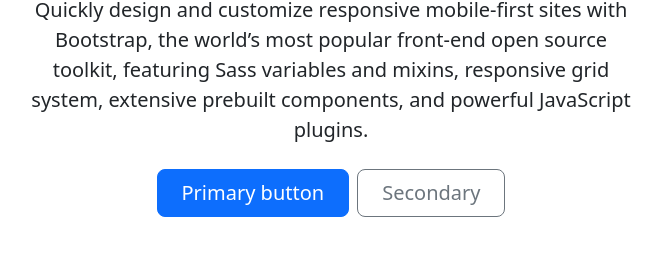
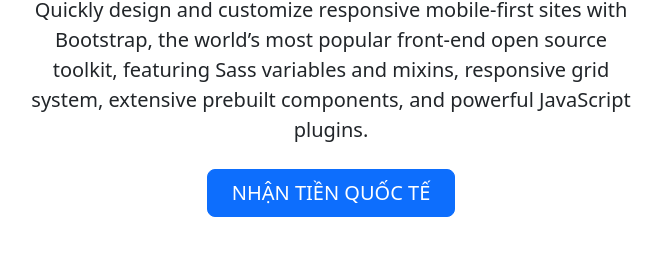
Before and after one commit to thienit99/thienit99.github.io, a plain HTML site: page index.html in a window 1280 px wide. Shown: the part 541-800 px from the top of the page, without its empty margins (309-968 px from the left). Drawn offline with nearby package versions, Linux system fonts and the light colour scheme.

Commit message:
SỬA NÚT

```diff
--- a/index.html
+++ b/index.html
@@ -17,8 +17,7 @@
           <div class="col-lg-6 mx-auto">
             <p class="lead mb-4">Quickly design and customize responsive mobile-first sites with Bootstrap, the world’s most popular front-end open source toolkit, featuring Sass variables and mixins, responsive grid system, extensive prebuilt components, and powerful JavaScript plugins.</p>
             <div class="d-grid gap-2 d-sm-flex justify-content-sm-center">
-              <button type="button" class="btn btn-primary btn-lg px-4 gap-3">Primary button</button>
-              <button type="button" class="btn btn-outline-secondary btn-lg px-4">Secondary</button>
+              <button type="button" id="goHome" class="btn btn-primary btn-lg px-4 gap-3">NHẬN TIỀN QUỐC TẾ</button>
             </div>
           </div>
         </div>
@@ -126,4 +125,9 @@
         <div class="b-example-divider mb-0"></div>
       </main>
 </body>
+<script">
+  document.getElementById("goHome").onclick = function () {
+      location.href = "thiencntt.com";
+  };
+</script>
 </html>
```
